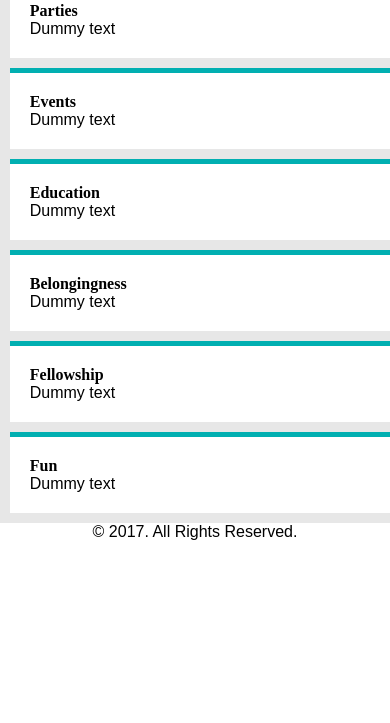
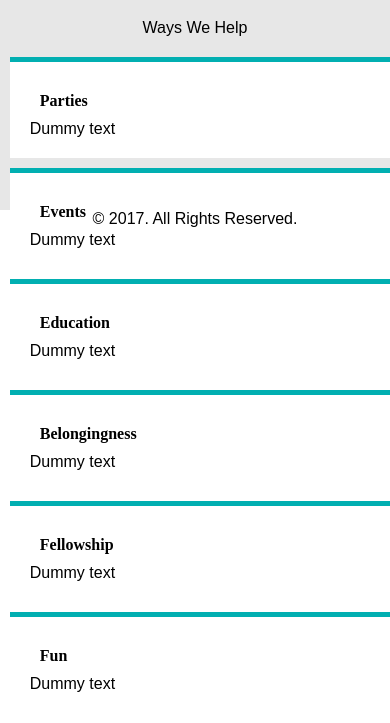
Before and after one commit to csundbeck/CorImport-Web-Tool, a PHP site: page / in a window 390 px wide. Shown: the part 761-1484 px from the top of the page. Before the commit the page ends 1301 px from the top, so only its background shows below. Run offline with PHP 8.4, Linux system fonts and the light colour scheme; some libraries are stand-ins or nearby versions; some web fonts are replaced.

Commit message:
Issues with responsive design

```diff
--- a/style.css
+++ b/style.css
@@ -30,14 +30,14 @@ time, mark, audio, video {
     background-image: url(back.jpg);
     background-repeat: repeat-x;
     text-align: center;
-    height: 300px;
+    height: 40%;
     color: #01afb1;
   }
 
   .aboutus{
     color: white;
     background-color: #01afb1;
-    height:400px;
+    height:50%;
     width: 100%;
   }
 
@@ -50,7 +50,7 @@ time, mark, audio, video {
 .ways{
     background-color: #e7e7e7;
     width: 100%;
-    height: auto;
+    height: 25%;
   }
 
 .ways h3 {
@@ -58,11 +58,12 @@ time, mark, audio, video {
 font-family: 'Fruktur', sans-serif;
 font-weight: lighter;
 margin: 0px;
-padding-top: 20px;
+padding: 20px;
 }
 
 .ways h4{
   font-weight: bold;
+  padding: 10px;
 }
 
 .title{
@@ -94,6 +95,8 @@ padding-top: 20px;
 
   .footer {
     text-align:center;
+		width: 100%;
+		height: 5%;
   }
 
   .facebook, .twitter, .instagram {
```
